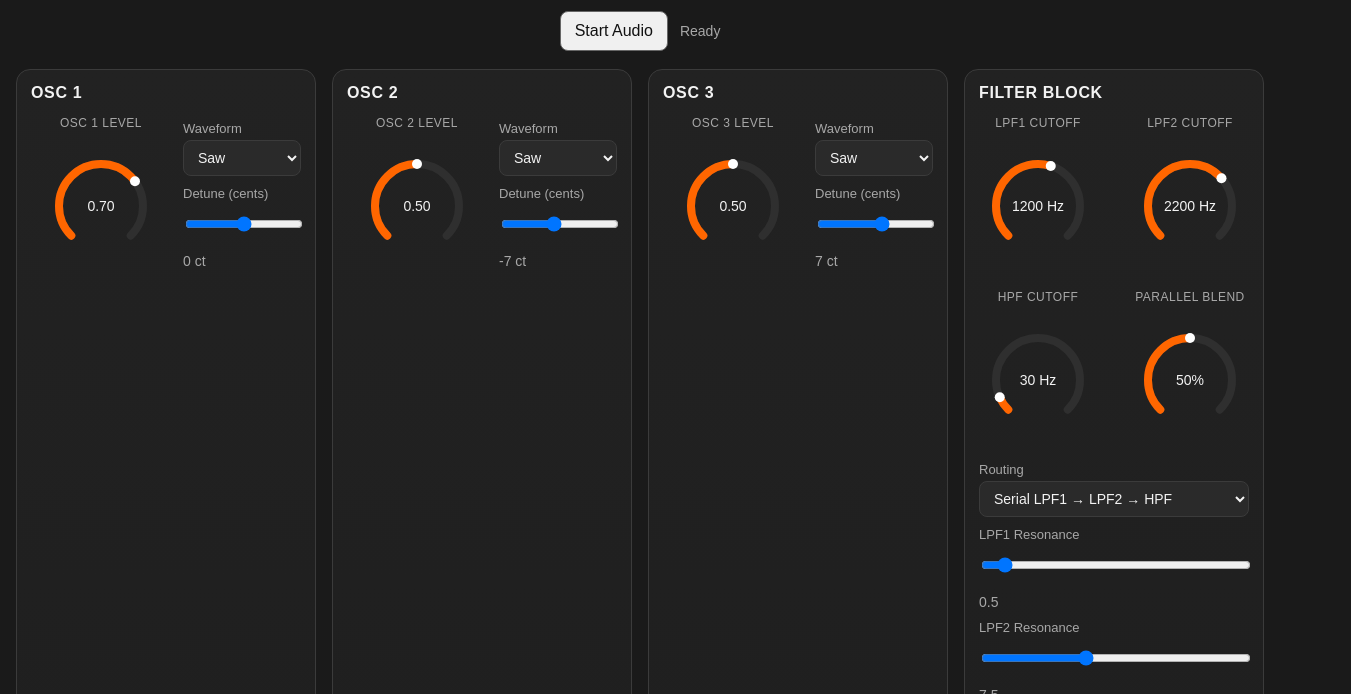
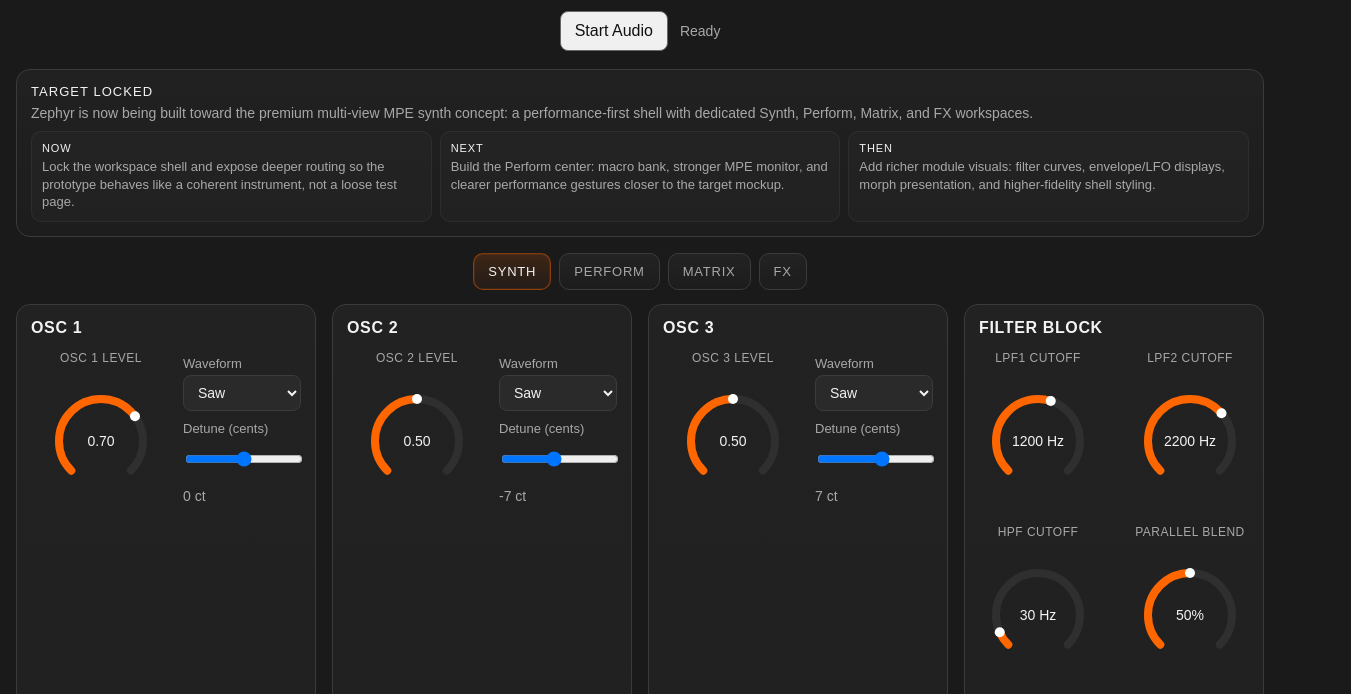
Before and after one commit to renardoberou/Zephyr-Synth, a plain HTML site: page index.html in a window 1280 px wide. Shown: the part 63-757 px from the top of the page, 1351 px wide, since content can reach past the window. Drawn offline with Linux system fonts and the light colour scheme.

Commit message:
Load workspace shell script

```diff
--- a/index.html
+++ b/index.html
@@ -959,5 +959,6 @@
   </div>
 
   <script type="module" src="./main.js?v=14"></script>
+  <script type="module" src="./workspace.js?v=15"></script>
 </body>
 </html>
```
